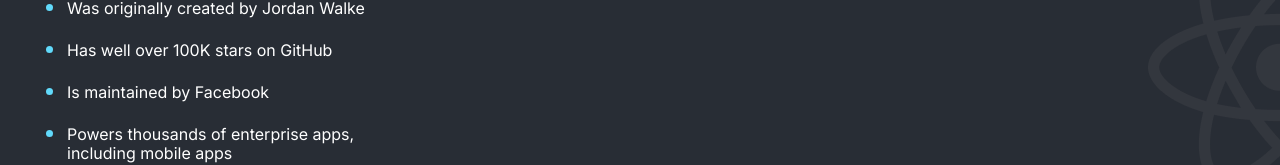
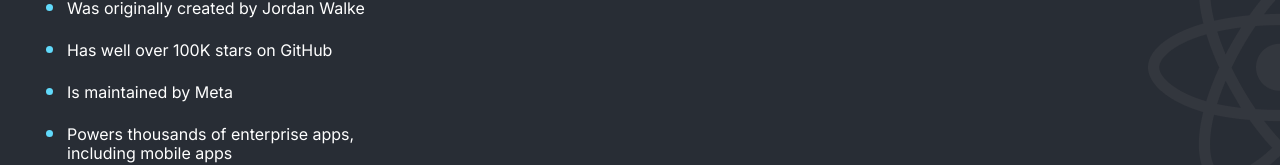
Before and after one commit to andyja/scrimba-second-react, a React (Create React App) app: page / in a window 1280 px wide. Shown: the part 296-461 px from the top of the page. Built offline with nearby package versions, Linux system fonts and the light colour scheme.

Commit message:
updated copy

```diff
--- a/src/components/Main.js
+++ b/src/components/Main.js
@@ -8,7 +8,7 @@
                 <li>Was first released in 2013</li>
                 <li>Was originally created by Jordan Walke</li>
                 <li>Has well over 100K stars on GitHub</li>
-                <li>Is maintained by Facebook</li>
+                <li>Is maintained by Meta</li>
                 <li>Powers thousands of enterprise apps, including mobile apps</li>
             </ul>
         </main>
```
